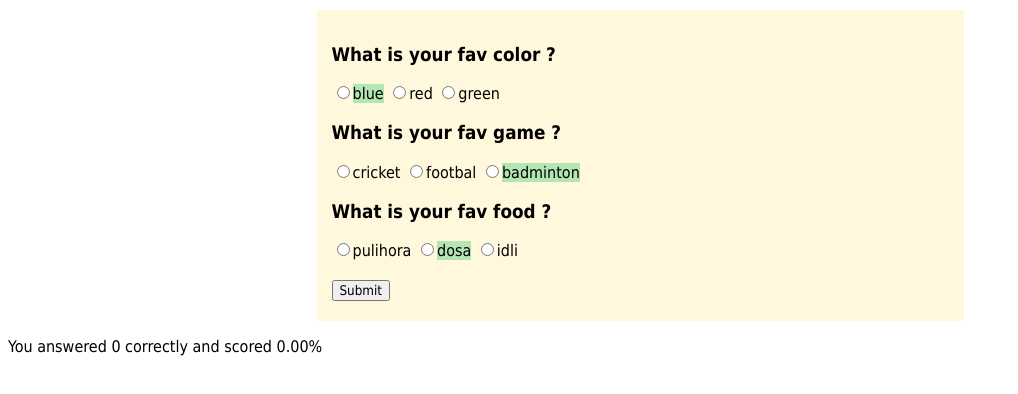
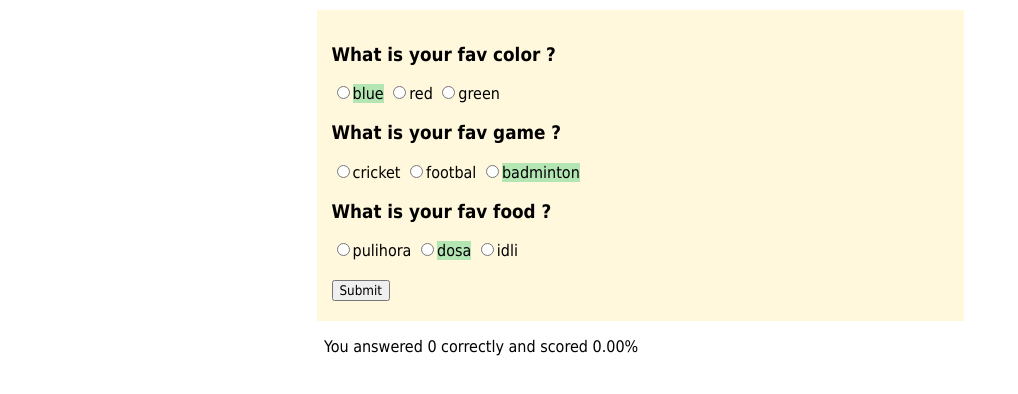
Before and after one commit to madhurich/js-quiz, a plain HTML site: page index.html in a window 1280 px wide. Both pictures are taken after a click on the button "Submit". Shown: the whole page, without its empty margins (0-1018 px from the left). Drawn offline with Linux system fonts and the light colour scheme.

Commit message:
added margin and width to center result

```diff
--- a/style.css
+++ b/style.css
@@ -11,6 +11,8 @@
 
 #result {
     display: none;
+    margin: 10px auto;
+    width: 50%;
 }
 
 button[type="submit"] {
```
